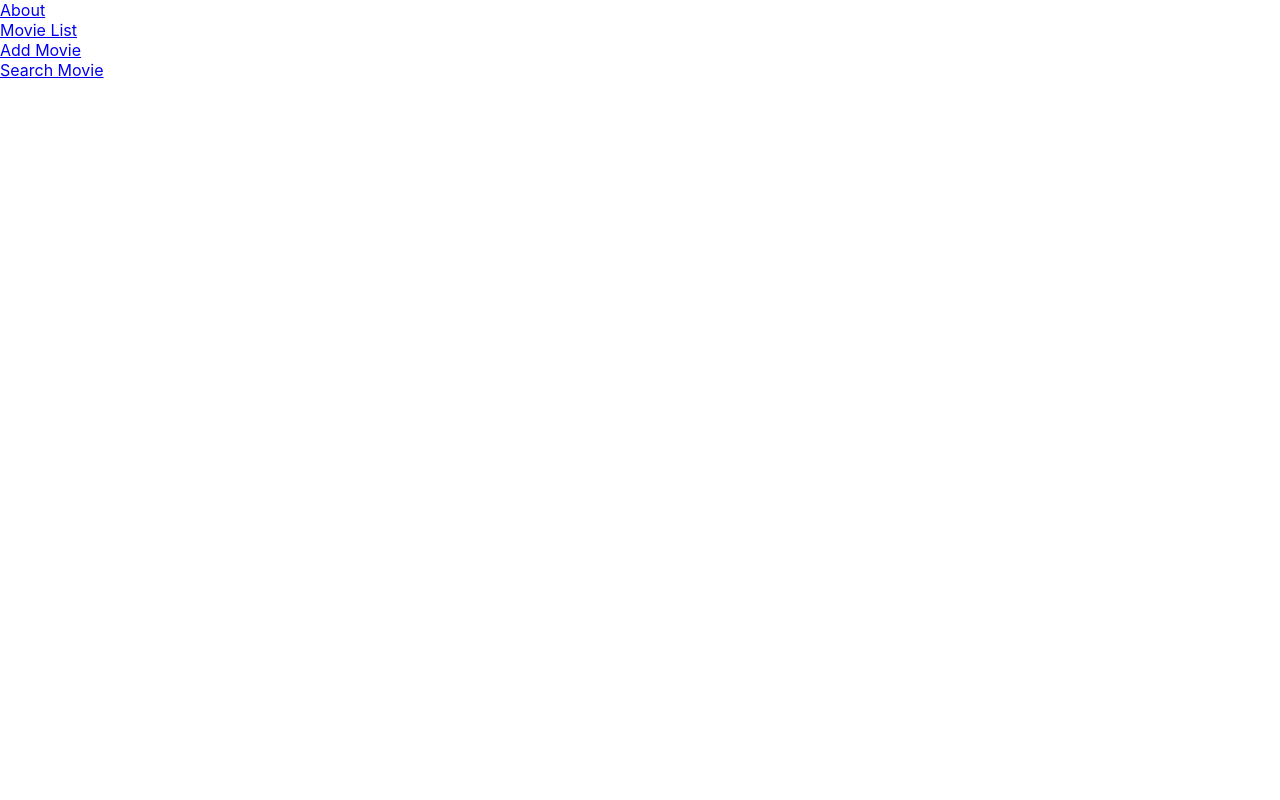
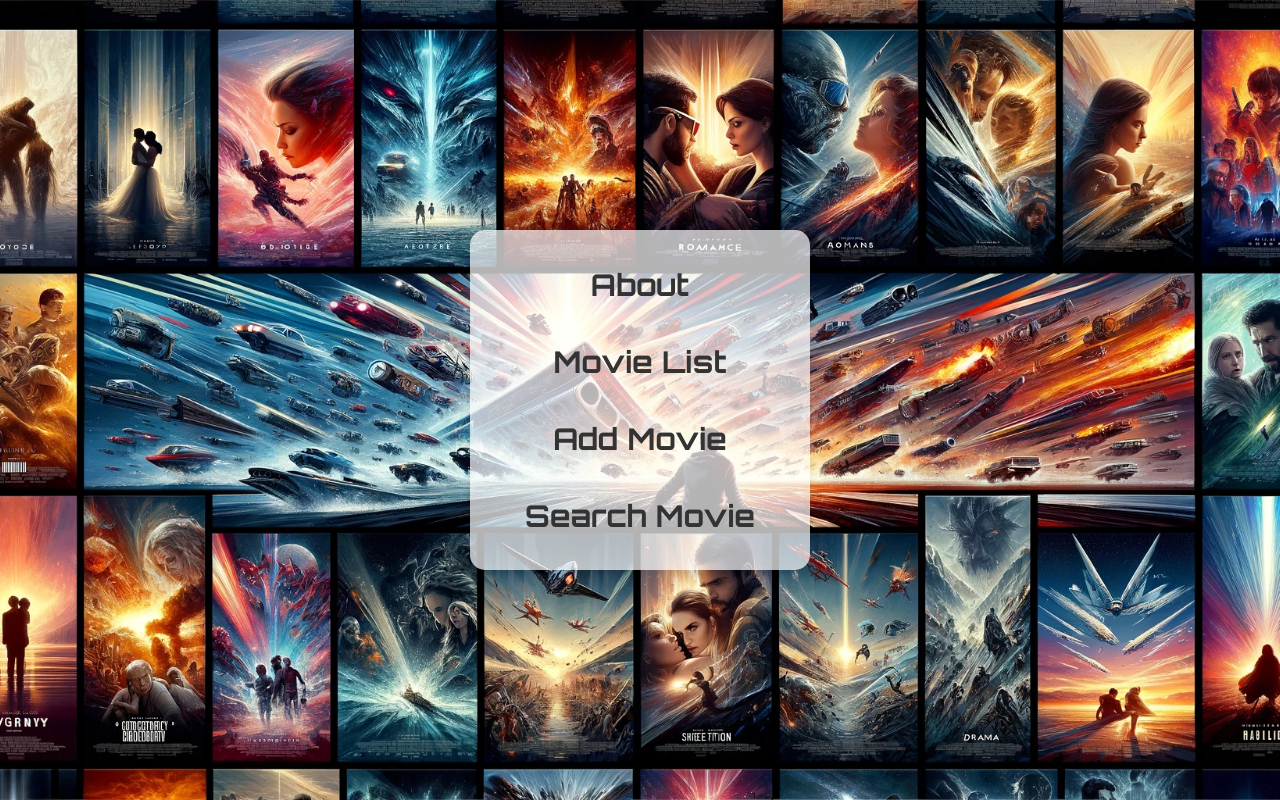
Before and after one commit to okircan97/Movie-API-frontend, a React (Create React App) app: page / in a window 1280 px wide. Built offline with nearby package versions, Linux system fonts and the light colour scheme.

Commit message:
feat: Home page styling updated
Fixes #3

```diff
--- a/public/index.html
+++ b/public/index.html
@@ -25,6 +25,13 @@
       Learn how to configure a non-root public URL by running `npm run build`.
     -->
     <title>React App</title>
+
+    <link rel="preconnect" href="https://fonts.googleapis.com" />
+    <link rel="preconnect" href="https://fonts.gstatic.com" crossorigin />
+    <link
+      href="https://fonts.googleapis.com/css2?family=Orbitron:wght@400..900&display=swap"
+      rel="stylesheet"
+    />
   </head>
   <body>
     <noscript>You need to enable JavaScript to run this app.</noscript>
--- a/src/Home.js
+++ b/src/Home.js
@@ -1,10 +1,11 @@
 import React, { Component } from "react";
+import "./Styles/Home.css";
 
 class Home extends Component {
   render() {
     return (
-      <div className="App">
-        <body>
+      <div className="background">
+        <div className="Home">
           <a href="/About">About</a>
           <br />
           <a href="/MovieList">Movie List</a>
@@ -12,7 +13,7 @@ class Home extends Component {
           <a href="/AddMovie">Add Movie</a>
           <br />
           <a href="/SearchMovie">Search Movie</a>
-        </body>
+        </div>
       </div>
     );
   }
--- /dev/null
+++ b/src/Styles/Home.css
@@ -0,0 +1,54 @@
+.background {
+  position: fixed; /* Fixed position */
+  top: 0;
+  left: 0;
+  width: 100%;
+  height: 100%;
+  background-image: url("../Images/movie-api-background.webp"); /* Path to your background image */
+  background-size: cover;
+  background-position: center;
+  background-repeat: no-repeat;
+  display: flex;
+  justify-content: center;
+  align-items: center;
+}
+
+.Home {
+  width: 300px; /* Your desired width */
+  height: 300px; /* Your desired height */
+  background: rgba(255, 255, 255, 0.7); /* Semi-transparent white background */
+  border-radius: 15px;
+  padding: 20px;
+  box-shadow: 0 4px 8px rgba(0, 0, 0, 0.1);
+  display: flex;
+  flex-direction: column;
+  justify-content: center;
+  align-items: center;
+
+  font-family: "Orbitron", sans-serif;
+  font-optical-sizing: auto;
+  font-weight: bold;
+  /* font-style: normal; */
+}
+
+body,
+html {
+  margin: 0;
+  height: 100%;
+  overflow: hidden; /* Prevent scrolling */
+}
+
+/* Style your links as desired */
+.Home a {
+  color: #333;
+  margin: 10px;
+  text-decoration: none;
+  font-size: 18px;
+  text-align: center;
+  font-size: 30px;
+}
+
+.Home a:hover {
+  color: #000;
+  text-decoration: underline;
+}
```
Also changed, not shown: src/Images/movie-api-background.webp (added).
